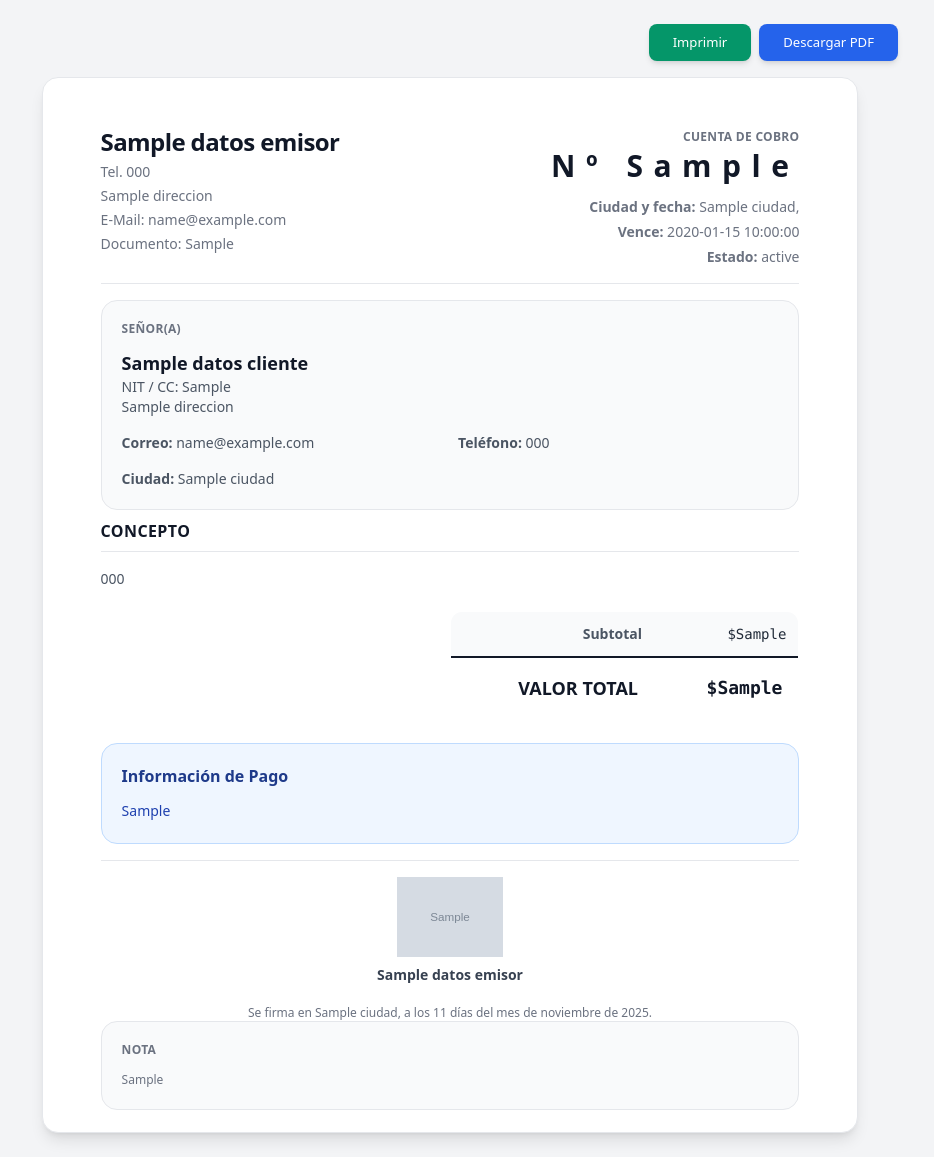
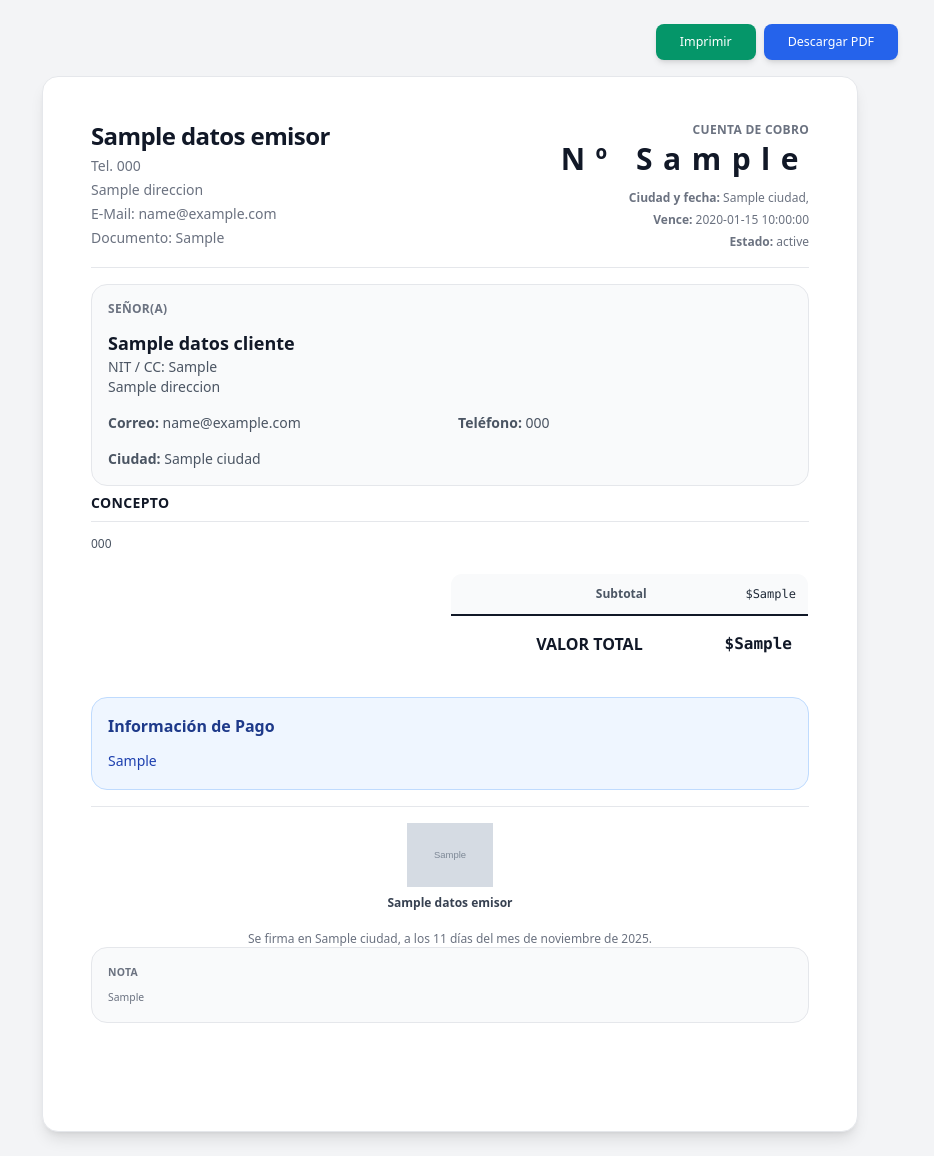
Before and after one commit to DanyTrax/collection, a PHP site: template vistas/cuentas/plantilla.php in a window 1280 px wide. Shown: the whole page, without its empty margins (190-1124 px from the left). Run offline with PHP 8.4, Linux system fonts and the light colour scheme; the template is opened without the code that fills it: most values are stand-ins (such as "Sample title", 1, 10 or a date in 2020); grey boxes marked "Sample" are stand-in pictures; data that the repository does not hold is empty; some libraries are stand-ins or nearby versions.

Commit message:
Reducir tipografía y ancho en vista previa

```diff
--- a/vistas/cuentas/plantilla.php
+++ b/vistas/cuentas/plantilla.php
@@ -37,17 +37,16 @@ $anioTexto = $fechaEmision->format('Y');
             background: #f1f5f9;
         }
         .page-wrapper {
-            width: 8.5in;
-            height: 11in;
-            max-width: 100%;
-            padding: 0.5in 0.6in;
+            width: min(8.5in, 100%);
+            min-height: 11in;
+            padding: 0.45in 0.5in;
         }
         .section-tight > * + * {
-            margin-top: 0.6rem;
+            margin-top: 0.45rem;
         }
     </style>
 </head>
-<body class="bg-gray-100 font-sans p-4 md:p-6 text-gray-700 text-[0.82rem] leading-relaxed">
+<body class="bg-gray-100 font-sans p-4 md:p-6 text-gray-700 text-[0.78rem] leading-relaxed">
     <div class="max-w-4xl mx-auto mb-4 flex flex-col sm:flex-row gap-2 justify-end no-print">
         <button onclick="imprimirCuenta()" class="bg-emerald-600 text-white py-2 px-6 rounded-lg shadow-md hover:bg-emerald-700 transition">Imprimir</button>
         <button onclick="descargarCuenta()" class="bg-blue-600 text-white py-2 px-6 rounded-lg shadow-md hover:bg-blue-700 transition">Descargar PDF</button>
@@ -56,7 +55,7 @@ $anioTexto = $fechaEmision->format('Y');
     <div id="area-cuenta" class="page-wrapper mx-auto bg-white shadow-lg rounded-2xl overflow-hidden border border-gray-200">
         <div class="h-full flex flex-col">
             <header class="section-tight pb-4 border-b border-gray-200">
-                <div class="flex flex-col md:flex-row md:justify-between md:items-start gap-4">
+                <div class="flex flex-col md:flex-row md:justify-between md:items-start gap-3">
                     <div class="space-y-1">
                         <h2 class="text-2xl font-bold text-gray-900 tracking-tight"><?= htmlspecialchars($datosEmisor['NombreCompleto'] ?? '') ?></h2>
                         <?php if (!empty($datosEmisor['Telefono'])): ?>
@@ -77,7 +76,7 @@ $anioTexto = $fechaEmision->format('Y');
                             <span class="text-xs font-semibold text-gray-500 uppercase tracking-wide">Cuenta de Cobro</span>
                             <h1 class="text-3xl font-black text-gray-900 tracking-[0.35em]">Nº <?= htmlspecialchars($cuenta->numeroCuenta) ?></h1>
                         </div>
-                        <div class="text-sm text-gray-500 leading-normal space-y-1">
+                        <div class="text-xs text-gray-500 leading-normal space-y-1">
                             <p><span class="font-semibold">Ciudad y fecha:</span> <?= htmlspecialchars(($datosEmisor['Ciudad'] ?? '')) ?>, <?= htmlspecialchars($cuenta->fechaEmision) ?></p>
                             <?php if (!empty($cuenta->fechaVencimiento)): ?>
                                 <p><span class="font-semibold">Vence:</span> <?= htmlspecialchars($cuenta->fechaVencimiento) ?></p>
@@ -89,7 +88,7 @@ $anioTexto = $fechaEmision->format('Y');
             </header>
 
             <main class="flex-1 section-tight py-4">
-                <section class="bg-gray-50 border border-gray-200 rounded-2xl p-5">
+                <section class="bg-gray-50 border border-gray-200 rounded-2xl p-4">
                     <h3 class="text-xs font-semibold text-gray-500 uppercase tracking-wide mb-3">Señor(a)</h3>
                     <p class="text-lg font-semibold text-gray-900"><?= htmlspecialchars($datosCliente['NombreCliente'] ?? '') ?></p>
                     <?php if (!empty($datosCliente['NIT_CC'])): ?>
@@ -112,19 +111,19 @@ $anioTexto = $fechaEmision->format('Y');
                 </section>
 
                 <section class="mb-6">
-                    <h3 class="text-base font-semibold text-gray-900 uppercase tracking-wide mb-4 border-b border-gray-200 pb-2">Concepto</h3>
-                    <p class="text-sm text-gray-600 leading-relaxed whitespace-pre-wrap"><?= nl2br(htmlspecialchars($cuenta->concepto)) ?></p>
+                    <h3 class="text-sm font-semibold text-gray-900 uppercase tracking-wide mb-3 border-b border-gray-200 pb-2">Concepto</h3>
+                    <p class="text-xs text-gray-600 leading-relaxed whitespace-pre-wrap"><?= nl2br(htmlspecialchars($cuenta->concepto)) ?></p>
 
                     <div class="mt-5 flex justify-end">
-                        <table class="w-full md:w-1/2 text-right text-sm border border-gray-200 rounded-xl overflow-hidden">
+                        <table class="w-full md:w-1/2 text-right text-xs border border-gray-200 rounded-xl overflow-hidden">
                             <tbody>
                                 <tr class="bg-gray-50 text-gray-600">
                                     <td class="p-3 font-semibold">Subtotal</td>
                                     <td class="p-3 font-mono text-gray-800">$<?= $valorFormateado ?></td>
                                 </tr>
                                 <tr class="border-t-2 border-gray-900 text-gray-900">
-                                    <td class="p-4 text-lg font-bold uppercase">Valor total</td>
-                                    <td class="p-4 text-lg font-bold font-mono">$<?= $valorFormateado ?></td>
+                                    <td class="p-4 text-base font-bold uppercase">Valor total</td>
+                                    <td class="p-4 text-base font-bold font-mono">$<?= $valorFormateado ?></td>
                                 </tr>
                             </tbody>
                         </table>
@@ -132,7 +131,7 @@ $anioTexto = $fechaEmision->format('Y');
                 </section>
 
                 <?php if (!empty($datosEmisor['InformacionBancaria'])): ?>
-                    <section class="bg-blue-50 border border-blue-200 rounded-2xl p-5">
+                    <section class="bg-blue-50 border border-blue-200 rounded-2xl p-4">
                         <h4 class="text-base font-semibold text-blue-900 mb-3">Información de Pago</h4>
                         <p class="text-sm text-blue-800 leading-relaxed whitespace-pre-wrap"><?= nl2br(htmlspecialchars($datosEmisor['InformacionBancaria'])) ?></p>
                     </section>
@@ -142,21 +141,21 @@ $anioTexto = $fechaEmision->format('Y');
             <footer class="pt-4 border-t border-gray-200 section-tight">
                 <div class="mb-5 text-center">
                     <?php if (!empty($datosEmisor['FirmaImagenURL'])): ?>
-                        <img src="<?= htmlspecialchars($datosEmisor['FirmaImagenURL']) ?>" alt="Firma" class="h-20 mx-auto mb-2 object-contain">
+                        <img src="<?= htmlspecialchars($datosEmisor['FirmaImagenURL']) ?>" alt="Firma" class="h-16 mx-auto mb-2 object-contain">
                     <?php else: ?>
                         <div class="h-16 w-48 border-b border-gray-300 mx-auto mb-2 flex items-end justify-center">
                             <span class="text-xs italic text-gray-400">[Firma]</span>
                         </div>
                     <?php endif; ?>
-                    <p class="text-sm font-semibold text-gray-700"><?= htmlspecialchars($datosEmisor['NombreCompleto'] ?? '') ?></p>
+                    <p class="text-xs font-semibold text-gray-700"><?= htmlspecialchars($datosEmisor['NombreCompleto'] ?? '') ?></p>
                 </div>
                 <p class="text-xs text-gray-500 text-center">Se firma en <?= htmlspecialchars($datosEmisor['Ciudad'] ?? '________') ?>, a los <?= htmlspecialchars($diaTexto) ?> días del mes de <?= htmlspecialchars($mesNombre) ?> de <?= htmlspecialchars($anioTexto) ?>.</p>
             </footer>
 
             <?php if (!empty($datosEmisor['NotaLegal'])): ?>
-                <section class="bg-gray-50 border border-gray-200 rounded-2xl p-5">
-                    <h4 class="text-xs font-semibold text-gray-500 uppercase tracking-wide mb-3">Nota</h4>
-                    <p class="text-xs text-gray-500 leading-relaxed whitespace-pre-wrap"><?= nl2br(htmlspecialchars($datosEmisor['NotaLegal'])) ?></p>
+                <section class="bg-gray-50 border border-gray-200 rounded-2xl p-4">
+                    <h4 class="text-[0.65rem] font-semibold text-gray-500 uppercase tracking-wide mb-2">Nota</h4>
+                    <p class="text-[0.65rem] text-gray-500 leading-relaxed whitespace-pre-wrap"><?= nl2br(htmlspecialchars($datosEmisor['NotaLegal'])) ?></p>
                 </section>
             <?php endif; ?>
         </div>
```
Also changed, not shown: vistas/cotizaciones/plantilla.php (+21 -23 lines).
